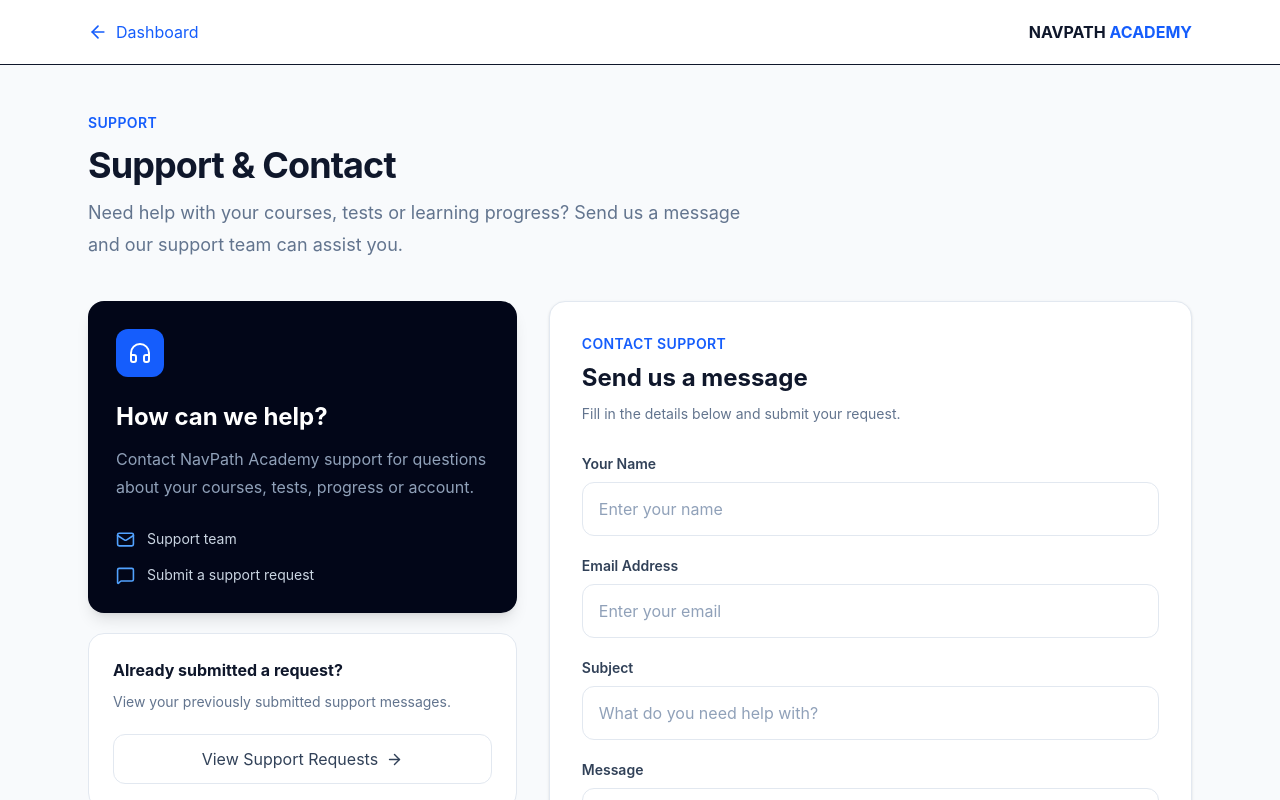
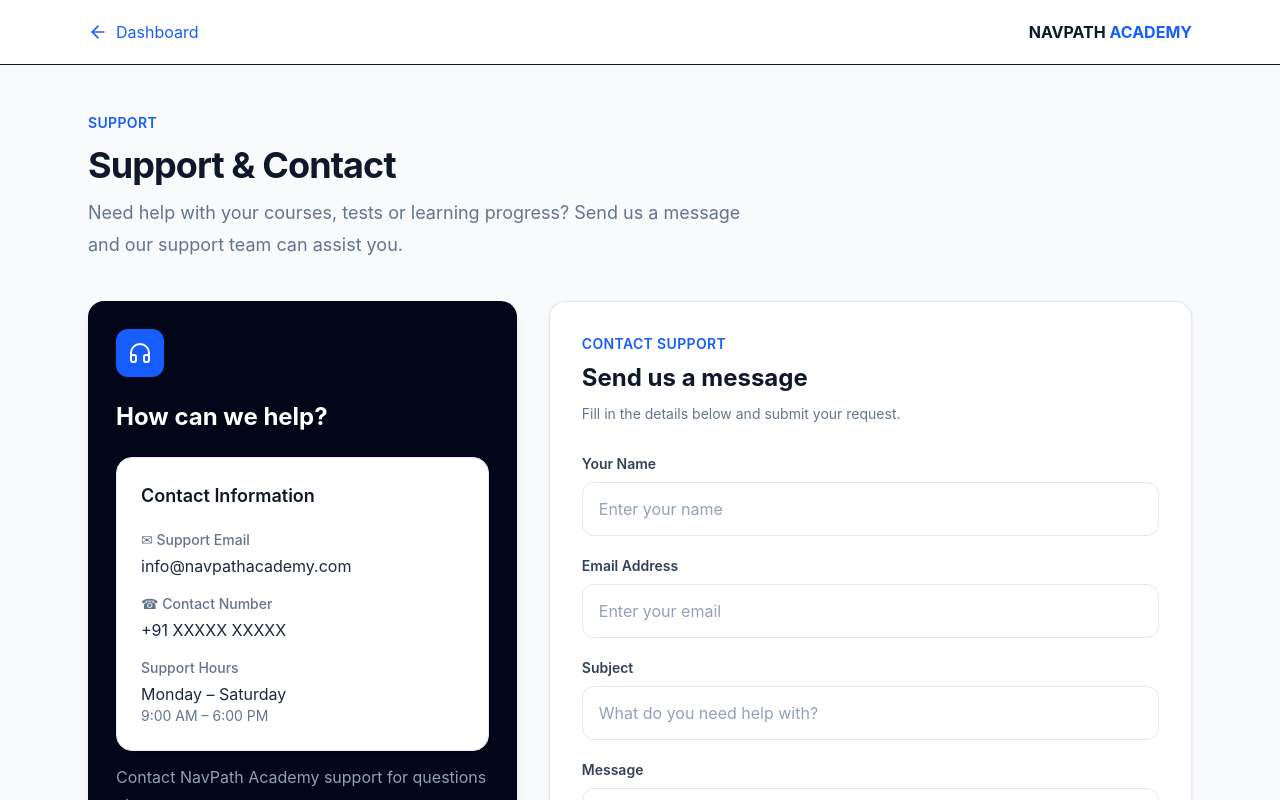
Before and after one commit to aravindkannan370-png/navpath, a React (Vite) app: page /support in a window 1280 px wide. Shown: the top 800 px of the page. Built offline with nearby package versions, Linux system fonts and the light colour scheme.

Commit message:
Update support page

```diff
--- a/src/pages/Support.tsx
+++ b/src/pages/Support.tsx
@@ -210,6 +210,46 @@
               <h2 className="mt-6 text-2xl font-bold">
                 How can we help?
               </h2>
+              {/* Contact Information */}
+<div className="mt-6 rounded-2xl border border-slate-200 bg-white p-6 shadow-sm">
+  <h3 className="text-lg font-semibold text-slate-900">
+    Contact Information
+  </h3>
+
+  <div className="mt-5 space-y-4">
+
+    <div>
+      <p className="text-sm font-medium text-slate-500">
+        ✉ Support Email
+      </p>
+      <p className="mt-1 text-slate-800">
+        info@navpathacademy.com
+      </p>
+    </div>
+
+    <div>
+      <p className="text-sm font-medium text-slate-500">
+        ☎ Contact Number
+      </p>
+      <p className="mt-1 text-slate-800">
+        +91 XXXXX XXXXX
+      </p>
+    </div>
+
+    <div>
+      <p className="text-sm font-medium text-slate-500">
+        Support Hours
+      </p>
+      <p className="mt-1 text-slate-800">
+        Monday – Saturday
+      </p>
+      <p className="text-sm text-slate-500">
+        9:00 AM – 6:00 PM
+      </p>
+    </div>
+
+  </div>
+</div>
 
               <p className="mt-3 leading-7 text-slate-400">
                 Contact NavPath Academy
```
